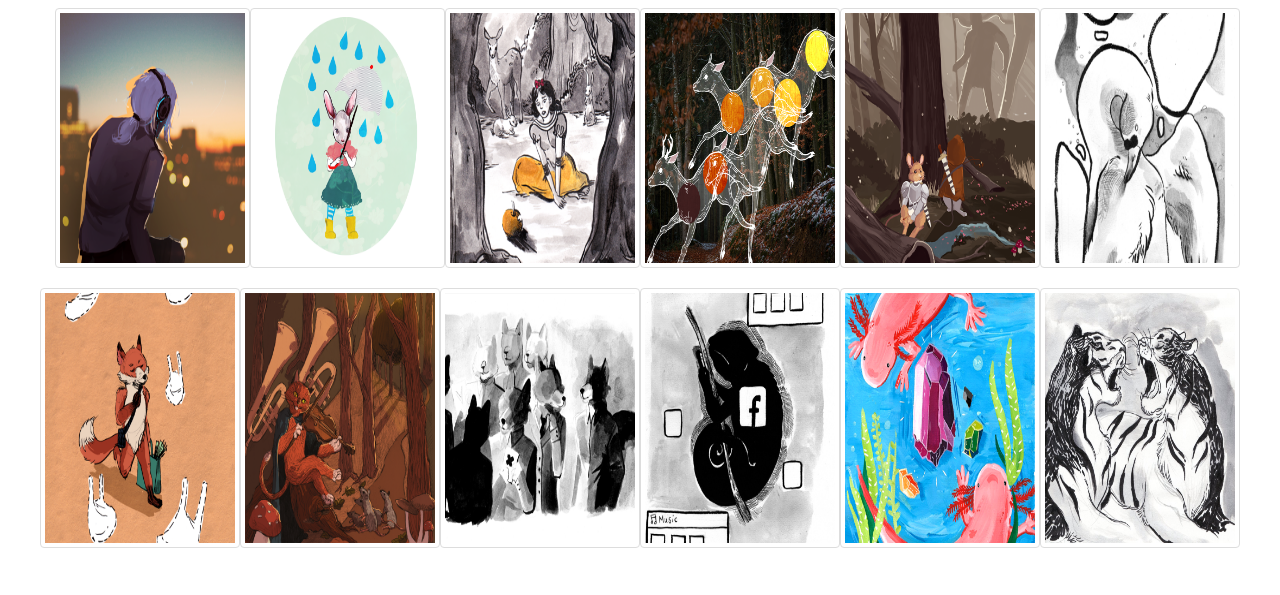
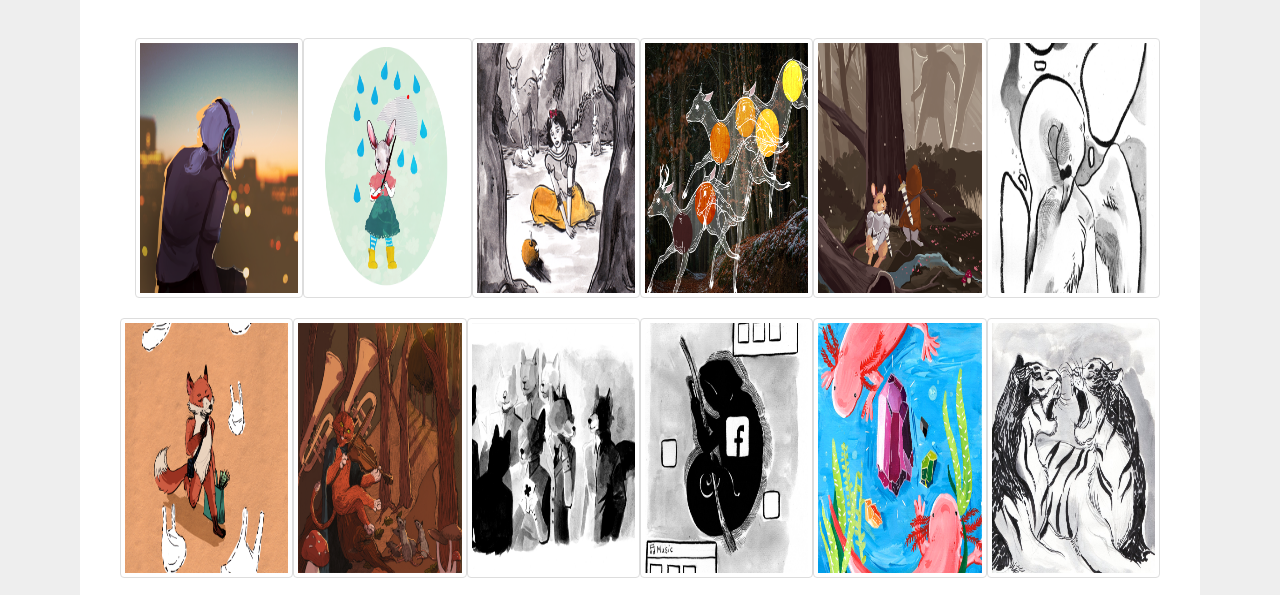
Before and after one commit to TrueSurrender/sannet.github.io, a plain HTML site: page index.html in a window 1280 px wide. Shown: the part 205-800 px from the top of the page. Drawn offline with nearby package versions, Linux system fonts and the light colour scheme.

Commit message:
Changes background
Changes background

```diff
--- a/index.css
+++ b/index.css
@@ -1,5 +1,11 @@
+html {
+	min-height:100%;
+    position:relative;
+}
 
 body {
+	background-color: rgb(238, 238, 238);
+	height: 100%;
 }
 
 body p {
@@ -15,6 +21,20 @@ body a:hover {
 	text-decoration: none;
 	color: #F2B529;
 	border-bottom: 4px solid #F2B529;
+
+}
+
+#content-block {
+	background-color: #FFF;
+	margin-left: 80px;
+	margin-right: 80px;
+	margin-top: 30px;
+	position:absolute;
+    top:0;
+    bottom:0;
+    left:0;
+    right:0;
+    overflow:hidden;
 
 }
 
--- a/index.html
+++ b/index.html
@@ -11,6 +11,7 @@
 	</head>
 	<body>
 		<div class="page-wrapper">
+      <div id="content-block">
         <div class="row">
           <div class="col-md-12">
             <span class="logo-pic"><img src="images/logo.png"</span>
@@ -24,7 +25,6 @@
                 <li><a href="grafisch.html">GRAFISCH</a>&nbsp;|</li>
                 <li><a href="contact.html">CONTACT</a></li>
               </ul>
-          </div>
             </div>
           </div>
         </div>
@@ -100,6 +100,9 @@
             </div>
           </div>
         </div>
-    <script src="https://code.jquery.com/jquery-3.3.1.slim.min.js" integrity="sha384-q8i/X+965DzO0rT7abK41JStQIAqVgRVzpbzo5smXKp4YfRvH+8abtTE1Pi6jizo" crossorigin="anonymous"></script>
+      </div>
+    </div>
 	</body>
 </html>
+
+<script src="https://code.jquery.com/jquery-3.3.1.slim.min.js" integrity="sha384-q8i/X+965DzO0rT7abK41JStQIAqVgRVzpbzo5smXKp4YfRvH+8abtTE1Pi6jizo" crossorigin="anonymous"></script>
```
Lines whose indentation alone changed are shown as unchanged.
